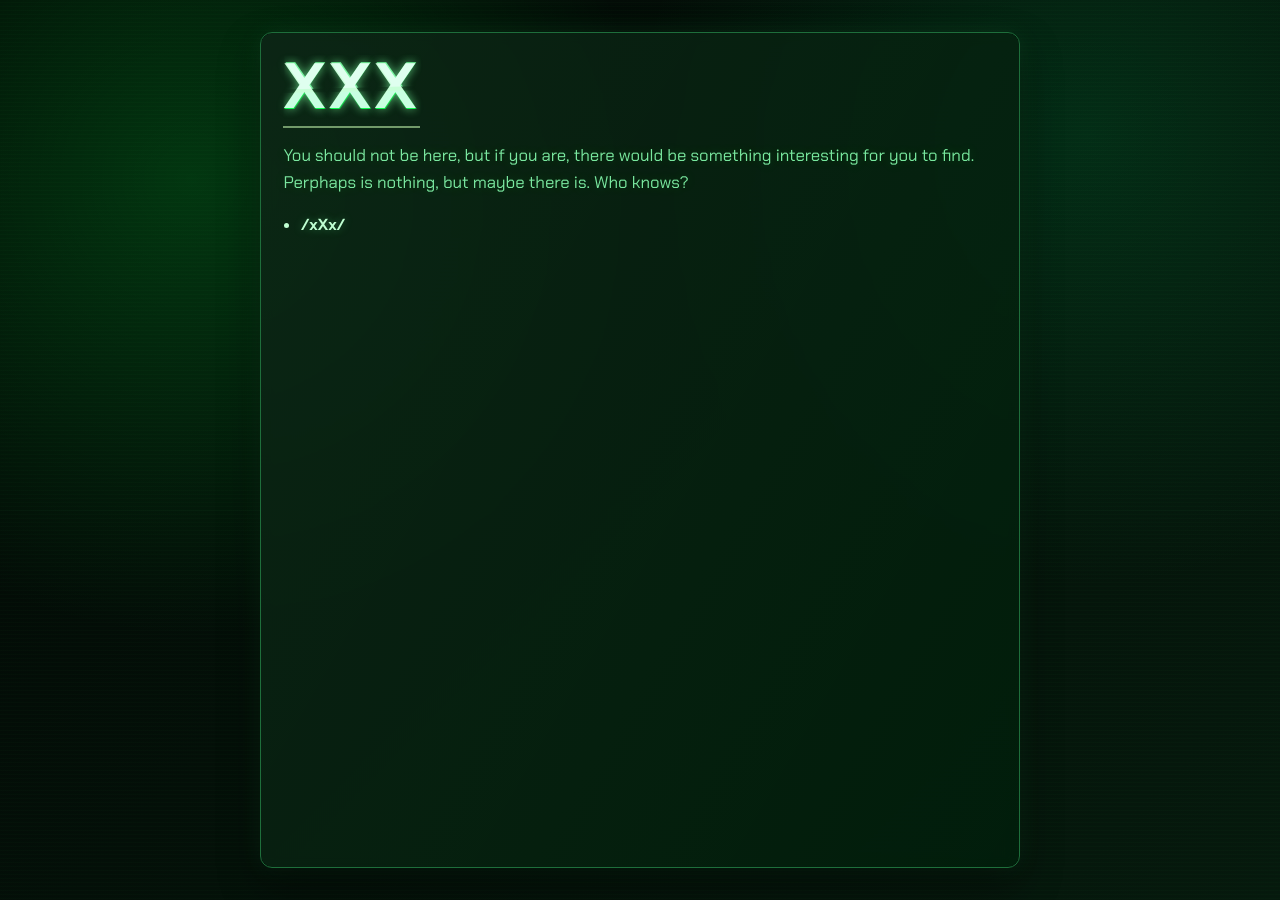
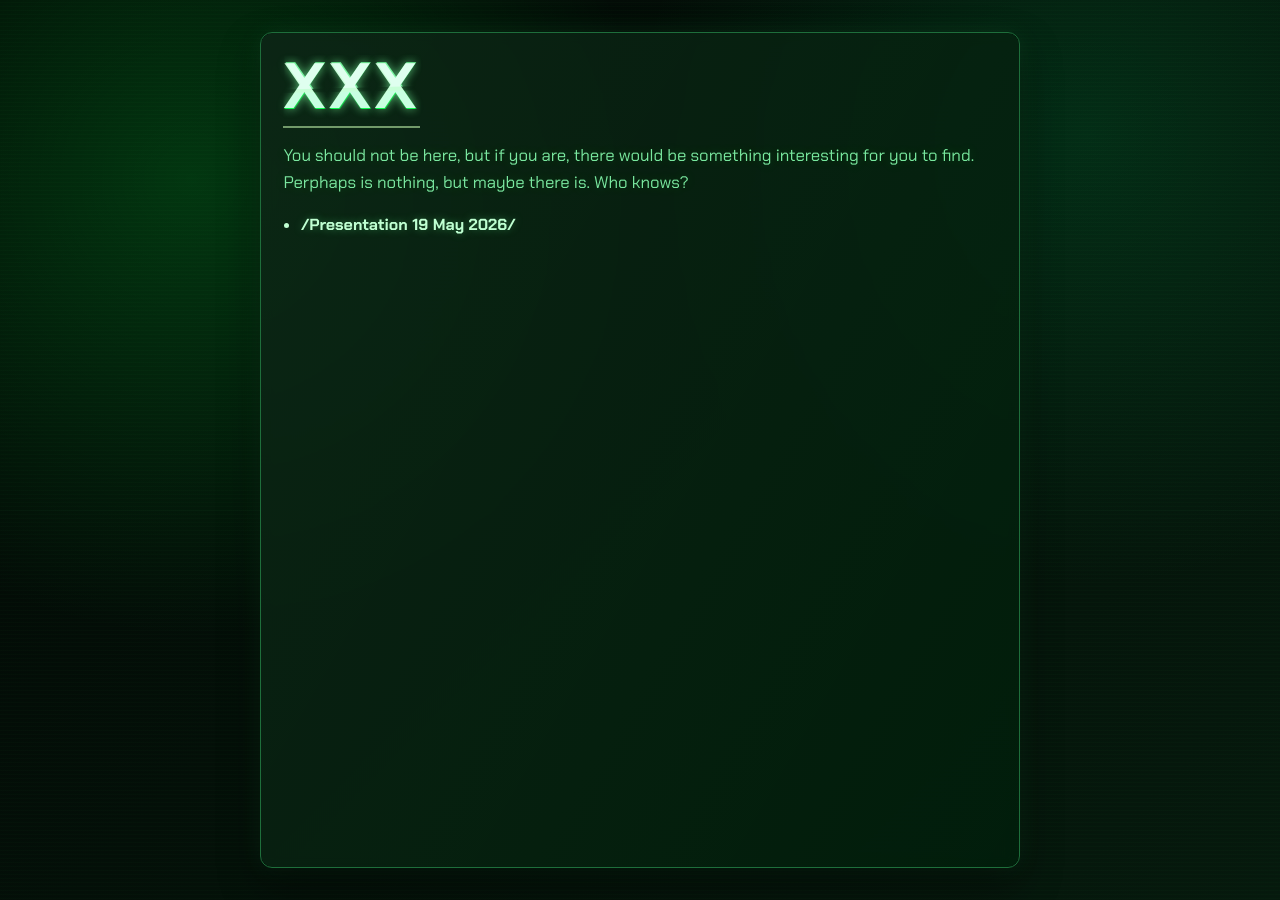
Before and after one commit to neuroptim/neuroptim.github.io, a Jekyll site: the page spk/index.html, which Jekyll copies as it is, in a window 1280 px wide. Built offline with Jekyll 4.4.1, drawn with Linux system fonts in a browser that asks for light colours.

Commit message:
update presentation file

```diff
--- a/spk/index.html
+++ b/spk/index.html
@@ -215,7 +215,7 @@
     </p>
 
     <ul class="xfiles-list">
-      <li><a href="/spk/">/xXx/</a></li>
+      <li><a href="/spk/neuropt.pdf">/Presentation 19 May 2026/</a></li>
     </ul>
   </main>
 </body>
```
